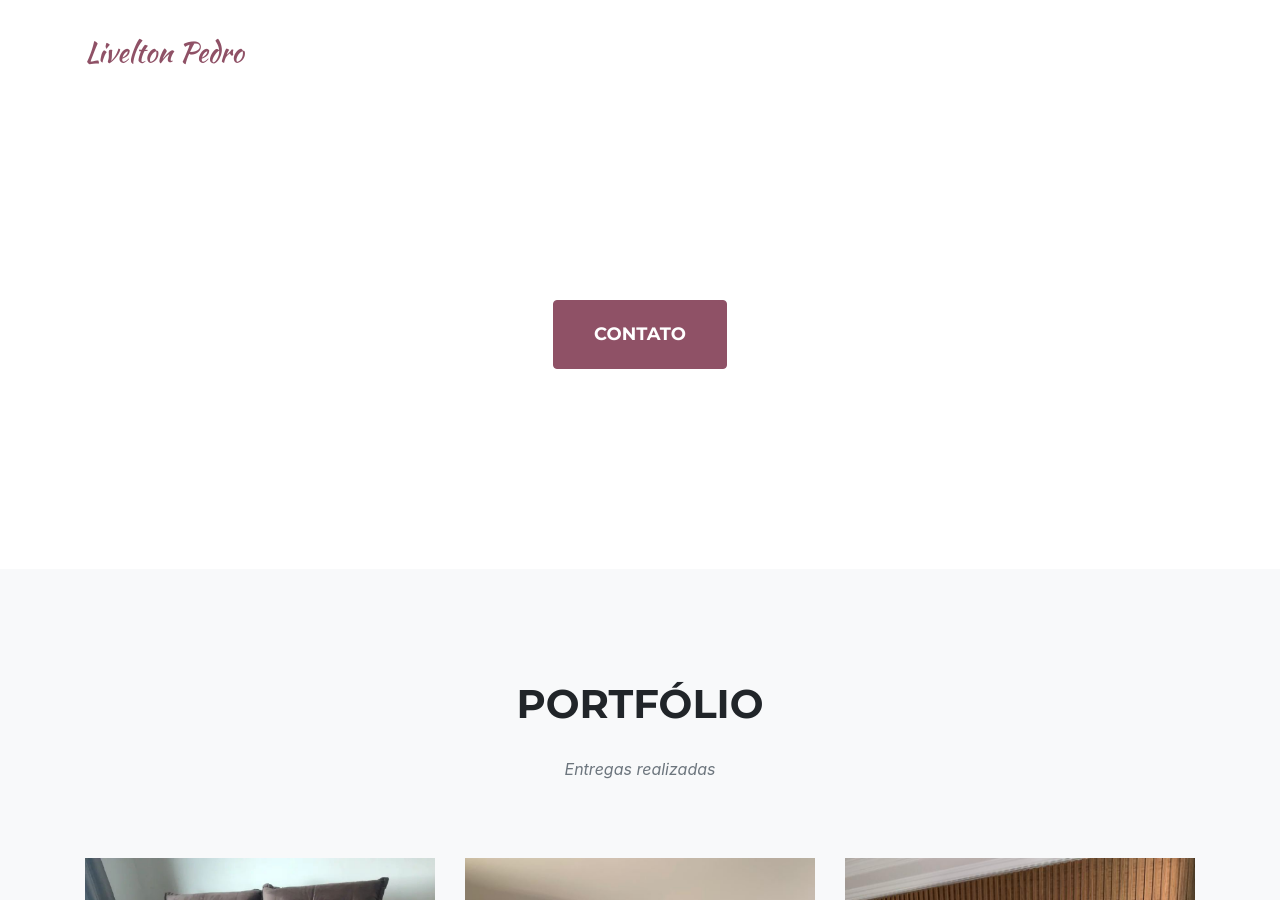
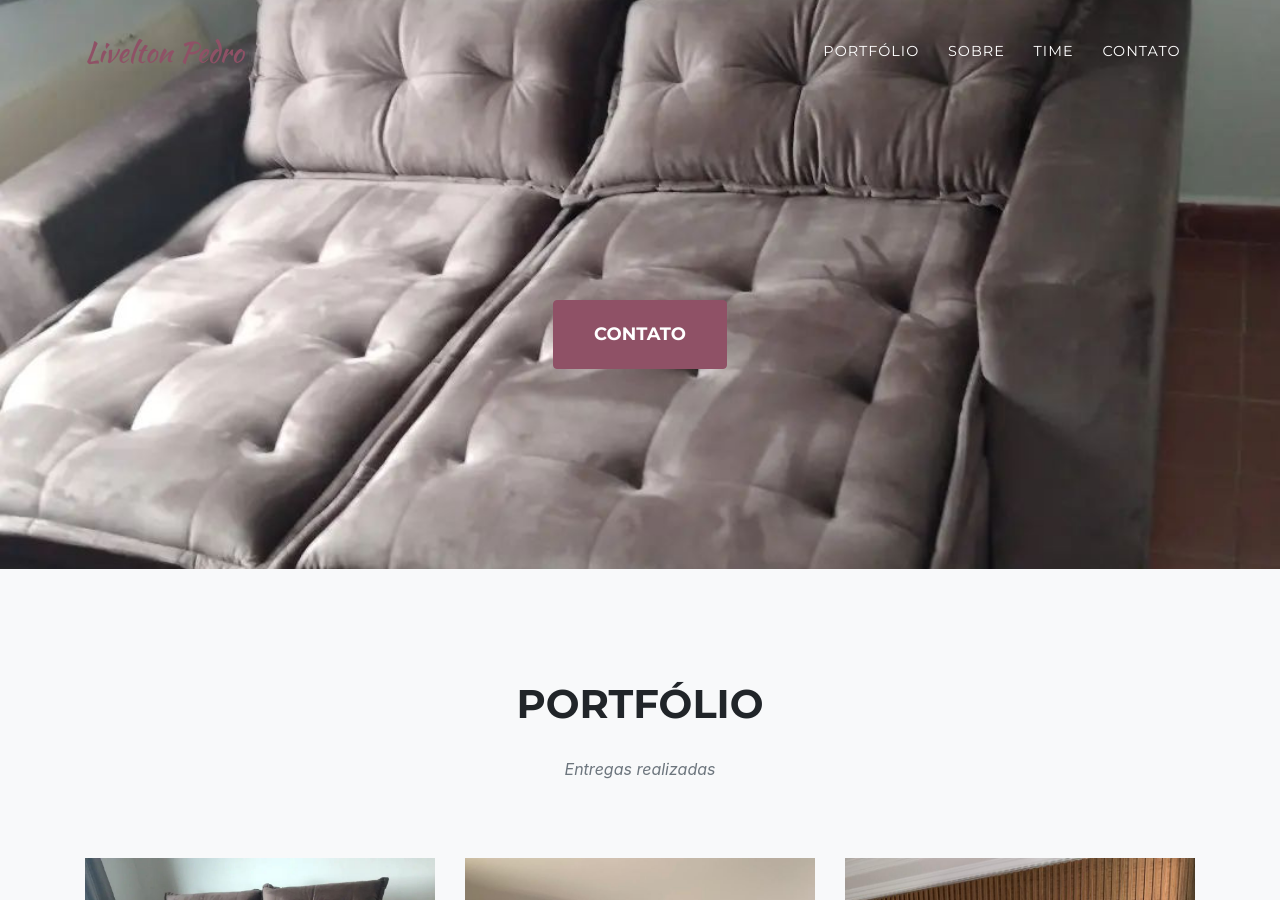
Before and after one commit to igorlamoia/livelton-site, a Jekyll site: the page built from index.md, in a window 1280 px wide and 900 px high. Built offline with Jekyll 4.4.1, drawn with Linux system fonts in a browser that asks for light colours; some web fonts are replaced.

Commit message:
ajustando header

```diff
--- a/_data/sitetext.yml
+++ b/_data/sitetext.yml
@@ -24,24 +24,6 @@
     text: 'Informações'
     body: 'Entregas em Rodeiro em região'
     section: about
-
-  clients:
-    section: clients
-    max-height: 100px
-    horizontal-scrolling: '' #"yes/no"
-    list:
-      - title: 'envato'
-        url: https://github.com/raviriley/agency-jekyll-theme
-        logo: assets/img/clients/envato.jpg
-      - title: 'designmodo'
-        url: https://github.com/raviriley/agency-jekyll-theme
-        logo: assets/img/clients/designmodo.jpg
-      - title: 'themeforest'
-        url: https://github.com/raviriley/agency-jekyll-theme
-        logo: assets/img/clients/themeforest.jpg
-      - title: 'Creative Market'
-        url: https://github.com/raviriley/agency-jekyll-theme
-        logo: assets/img/clients/creative-market.jpg
 
   team:
     title: 'Nossos vendedores'
@@ -104,6 +86,25 @@
         icon: 'fab fa-facebook-f'
       - url: https://www.instagram.com/pedrolivelton/
         icon: 'fab fa-instagram'
+
+  #clients:
+  #   section: clients
+  #   max-height: 100px
+  #   horizontal-scrolling: '' #"yes/no"
+  #   list:
+  #     - title: 'envato'
+  #       url: https://github.com/raviriley/agency-jekyll-theme
+  #       logo: assets/img/clients/envato.jpg
+  #     - title: 'designmodo'
+  #       url: https://github.com/raviriley/agency-jekyll-theme
+  #       logo: assets/img/clients/designmodo.jpg
+  #     - title: 'themeforest'
+  #       url: https://github.com/raviriley/agency-jekyll-theme
+  #       logo: assets/img/clients/themeforest.jpg
+  #     - title: 'Creative Market'
+  #       url: https://github.com/raviriley/agency-jekyll-theme
+  #       logo: assets/img/clients/creative-market.jpg
+
 pt-BR:
   <<: *DEFAULT_EN
 en-US:
```
Also changed, not shown: assets/img/sofa-1.jpg (added).
